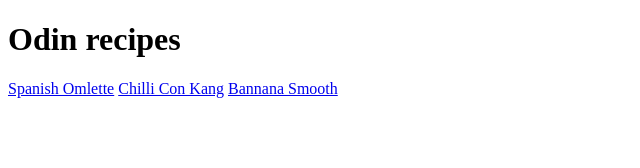
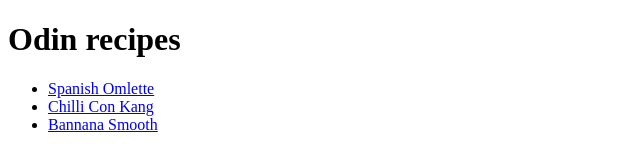
Before and after one commit to eloc777/odin-recipes, a plain HTML site: page index.html in a window 1280 px wide. Shown: the whole page, without its empty margins (0-640 px from the left). Drawn offline with Linux system fonts and the light colour scheme.

Commit message:
Listed recipe links

```diff
--- a/index.html
+++ b/index.html
@@ -6,8 +6,10 @@
     </head>
     <body>
         <h1>Odin recipes</h1>
-        <a href="recipes/spanishOmlette.html">Spanish Omlette</a>
-        <a href="recipes/chilliconkang.html">Chilli Con Kang</a>
-        <a href="recipes/bannanaSmooth.html">Bannana Smooth</a>
+        <ul>
+            <li><a href="recipes/spanishOmlette.html">Spanish Omlette</a></li>
+            <li><a href="recipes/chilliconkang.html">Chilli Con Kang</a></li>
+            <li><a href="recipes/bannanaSmooth.html">Bannana Smooth</a></li>
+        </ul>
     </body>
 </html>
```
